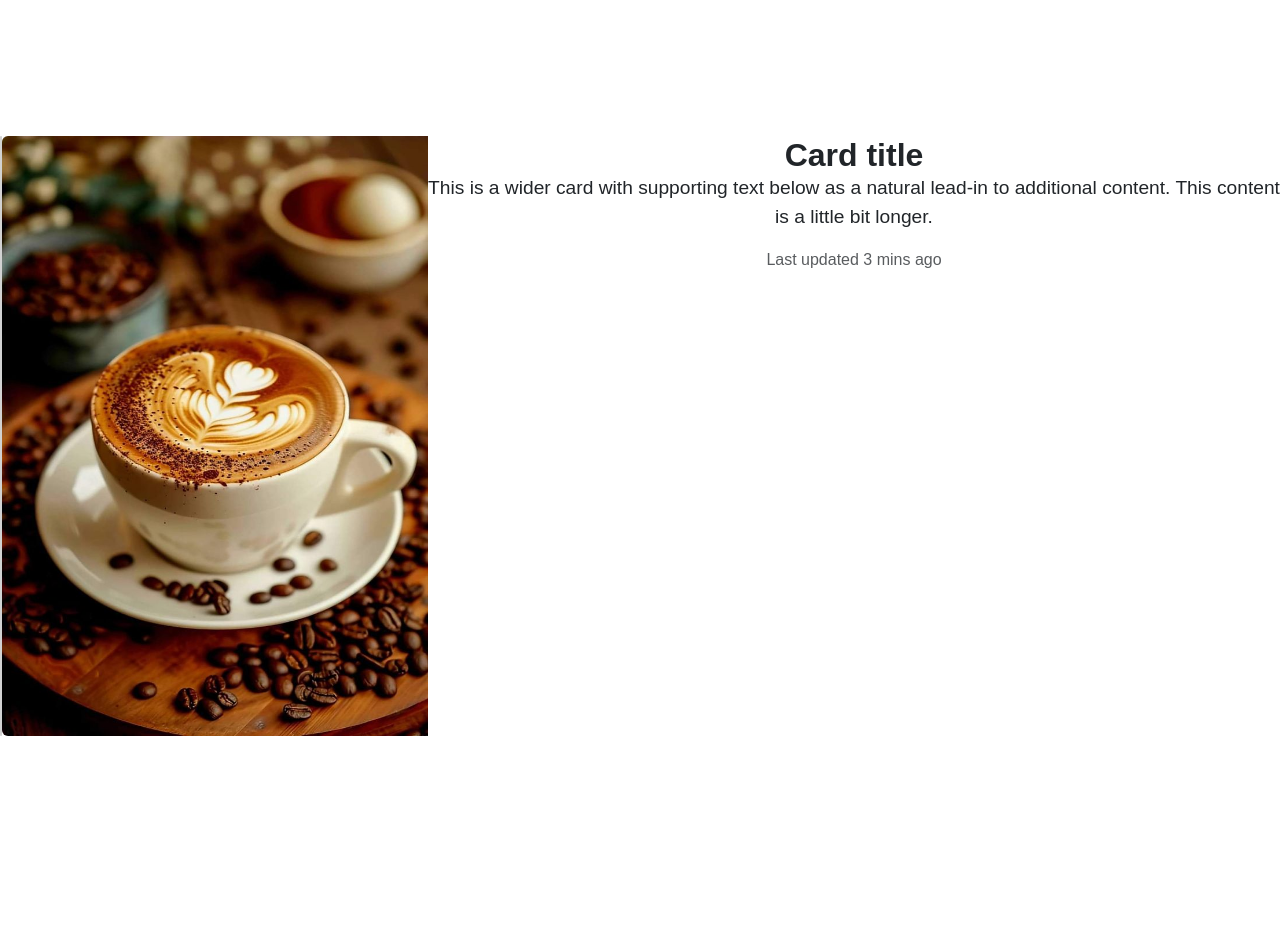
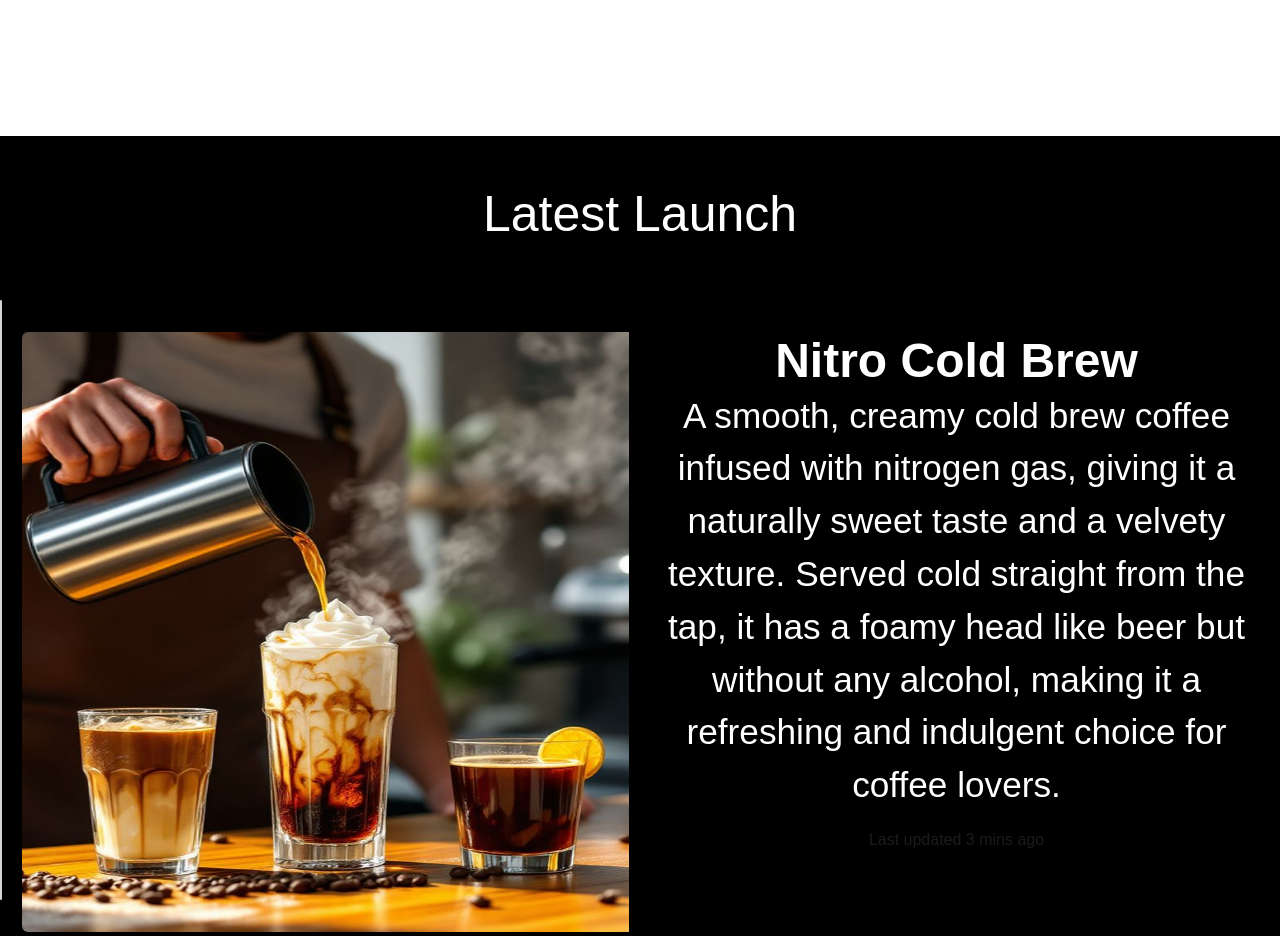
Before and after one commit to amiljoseph123/Coffee-House-Website, a plain HTML site: page index.html in a window 1280 px wide. Shown: the part 1480-2420 px from the top of the page. Before the commit the page ends 2232 px from the top, so only its background shows below. Drawn offline with nearby package versions, Linux system fonts and the light colour scheme; a web font is replaced by a local one.

Commit message:
section3 completed

```diff
--- a/index.html
+++ b/index.html
@@ -164,26 +164,30 @@
 </div>
 </div>
 
-<section class="part3">
+<section id="part3">
+<br><br>
+    <h1>Latest Launch</h1><br><br>
 
   <!-- <div class="card mb-3" style="max-width: 80%; height: 500px;"> -->
-    <div class="d-flex justify-content-center">
+    <div class="d-flex  justify-content-center">
   <div class="card mb-3" style="max-width: 90%; height: 600px;">
     <!-- Your card content here -->
 
 </div>
-  <div class="row g-0">
-    <div class="col-md-4">
-      <img src="./images/co6.jpg" class="img-fluid rounded-start" style="height: 600px; width: 900px;" alt="...">
+  <div class="row g-4 m-2 ">
+    <div class="col-md-6">
+      <img src="./images/nitro.jpg" class="img-fluid rounded-start" style="height: 600px; width: 800px;" alt="...">
     </div>
-    <div class="col-md-8">
+    <div class="col-md-6">
       <div class="card-body text-center">
-  <h5 class="card-title" style="font-size: 2rem; font-weight: bold;">
-    Card title
+  <h5 class="card-title" style="font-size: 3rem; font-weight: bold;">
+   Nitro Cold Brew
   </h5>
-  <p class="card-text" style="font-size: 1.2rem;">
-    This is a wider card with supporting text below as a natural lead-in to additional content.
-    This content is a little bit longer.
+  <p class="card-text" style="font-size: 2.2rem;">
+   A smooth, creamy cold brew coffee infused with nitrogen gas, giving it a naturally
+   sweet taste and a velvety texture. Served cold straight from the tap, it has a foamy
+   head like beer but without any alcohol, making it a refreshing and indulgent choice for coffee lovers.
+
   </p>
   <p class="card-text">
     <small class="text-body-secondary" style="font-size: 1rem;">
@@ -197,6 +201,9 @@
 </div>
  </div>
 </section>
+<!-- ..............................................................  -->
+ <section class="part4">
 
+ </section>
 </body>
 </html>
--- a/style.css
+++ b/style.css
@@ -140,3 +140,15 @@
     height: 800px;
     /* background-color: black; */
 }
+#part3 h1{
+    /* margin-top: 20px; */
+    text-align: center;
+    font-size: 50px;
+    font-weight: 100px;
+}
+#part3{
+    background-color: black;
+    color: white;
+    height: 100vh;
+}
+/* ............................................part4  */
```
Also changed, not shown: images/nitro.jpg (added), images/nitro2.jpg (added).
